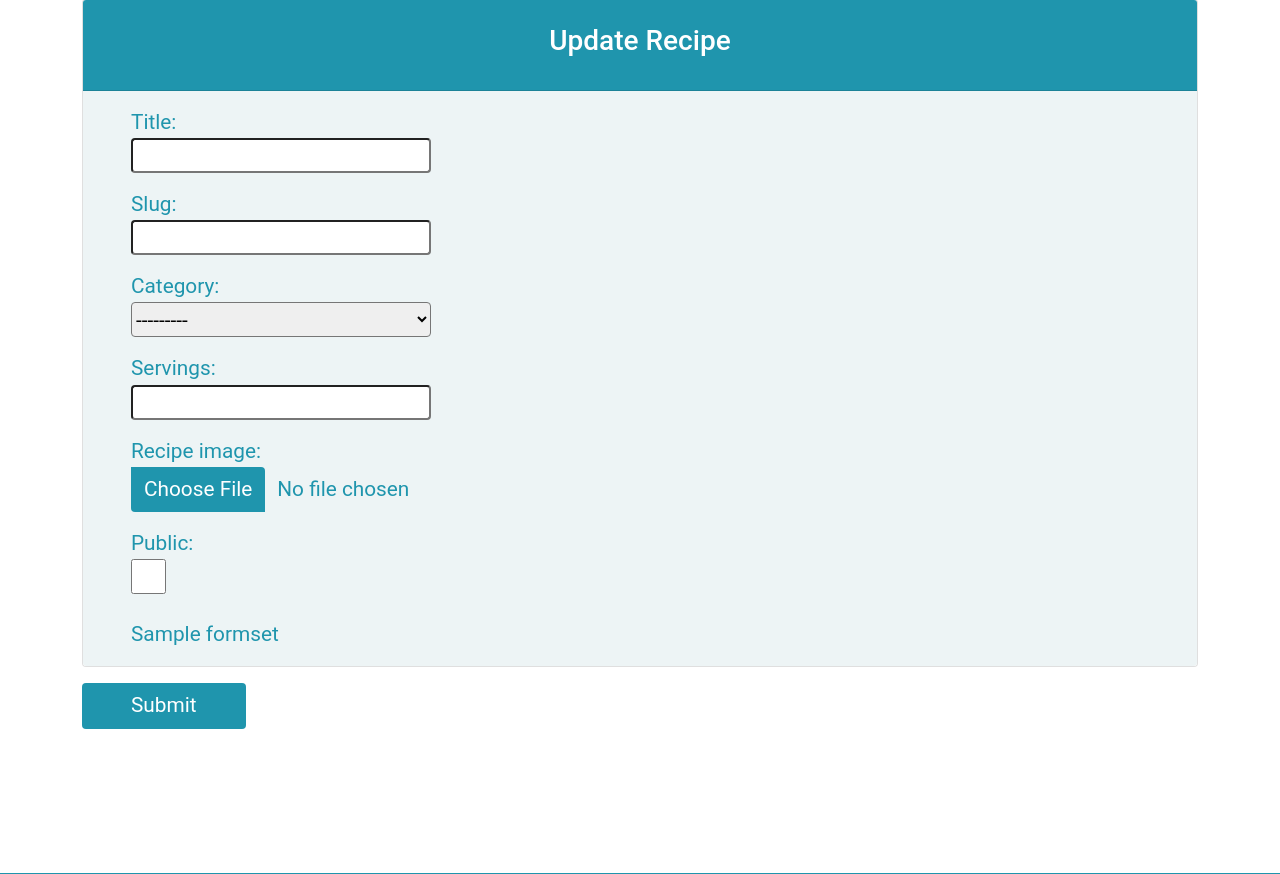
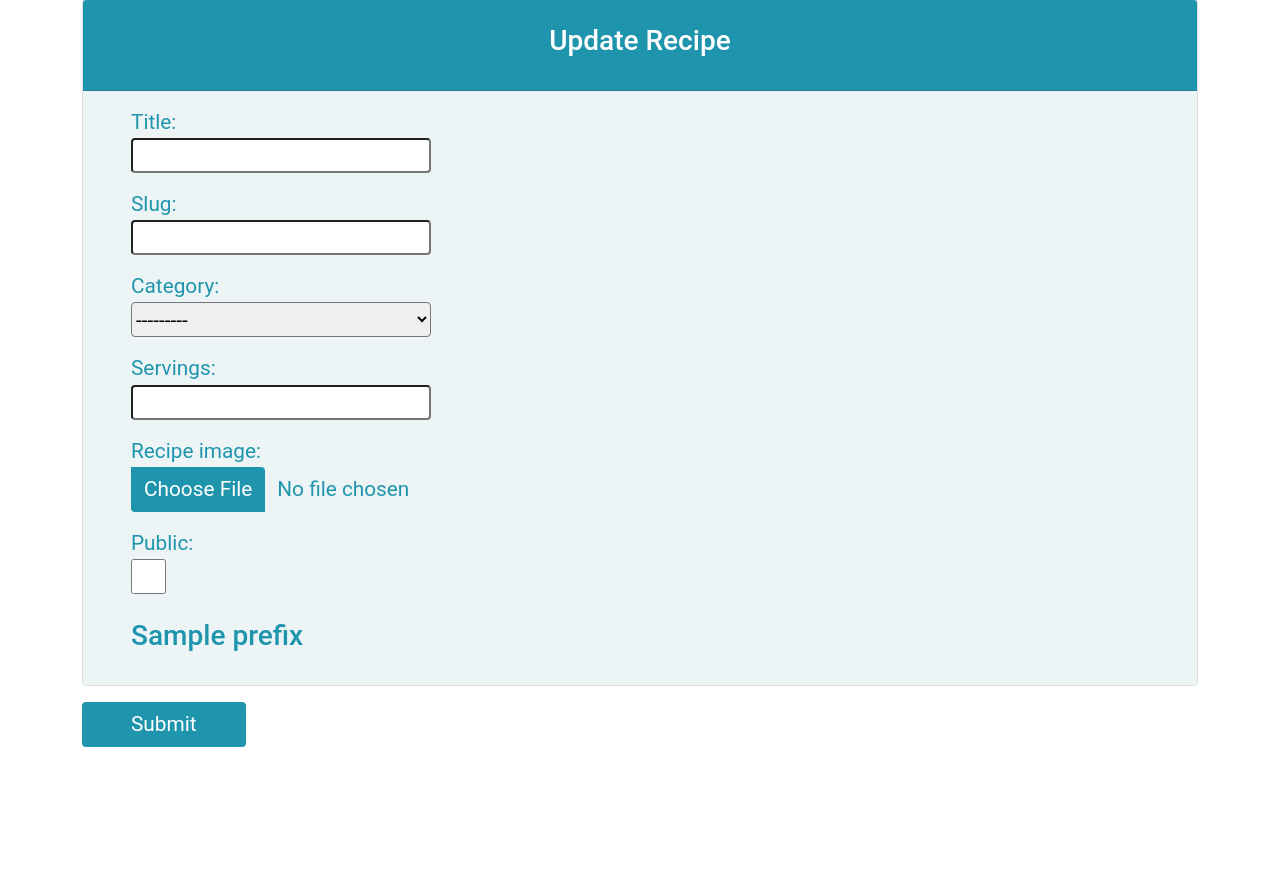
Before and after one commit to Paola62010/cookbook, a Django app: template templates/update_recipe.html in a window 1280 px wide. Shown: the part 210-1084 px from the top of the page. Run offline with Django 3.2, Linux system fonts and the light colour scheme; tables that the repository leaves empty hold one stand-in row (values such as "Sample post"); the template is opened without the code that fills it: values that come from a table or form of the project are taken from there, most other values are stand-ins (such as "Sample title", 1, 10 or a date in 2020); some libraries are stand-ins or nearby versions.

Commit message:
Correct update recipe template

```diff
--- a/main/forms.py
+++ b/main/forms.py
@@ -65,7 +65,7 @@ class StepForm(forms.ModelForm):
 class IngedientInline(InlineFormSetFactory):
     model = Ingredient
     fields = ['name', 'quantity']
-    prefix = 'ingredient-form'
+    prefix = 'Ingredients'
     factory_kwargs = {'extra': 1, 'max_num': None,
                       'can_order': False, 'can_delete': True}
 
@@ -73,7 +73,7 @@ class IngedientInline(InlineFormSetFactory):
 class StepInline(InlineFormSetFactory):
     model = Step
     fields = ['description']
-    prefix = 'step-form'
+    prefix = 'Steps'
     factory_kwargs = {'extra': 1, 'max_num': None,
                       'can_order': False, 'can_delete': True}
 
--- a/templates/create_recipe.html
+++ b/templates/create_recipe.html
@@ -11,11 +11,12 @@
                     <h3 class="text-center py-3">Create a new Recipe</h3>
                 </div>
                 <div class="card-body ps-md-5" id="create-body">
-                    <!-- {{ form.non_form_errors }} -->
+
                     {{ form.as_p }}
 
                     {% for formset in inlines %}
                     {{ formset.management_form }}
+                    <h3 class="my-3">{{ formset.prefix }}</h3>
 
                     <div id="{{ formset.prefix }}">
 
--- a/templates/update_recipe.html
+++ b/templates/update_recipe.html
@@ -11,11 +11,21 @@
                     <h3 class="text-center py-3">Update Recipe</h3>
                 </div>
                 <div class="card-body ps-md-5" id="create-body">
-                    {{ form.non_form_errors }}
+
                     {{ form.as_p }}
 
                     {% for formset in inlines %}
-                    {{ formset }}
+                    {{ formset.management_form }}
+
+                    <h3 class="my-3">{{ formset.prefix }}</h3>
+
+                    {% for subform in formset.forms %}
+                    <div id="{{ formset.prefix }}">
+                    {% if subform.instance.pk %}{{ subform.DELETE }}{% endif %}
+                    {{ subform }}
+                    </div>
+                    {% endfor %}
+
                     {% endfor %}
                 </div>
             </div>
@@ -25,5 +35,19 @@
         </form>
     </div>
 </main>
+{% block extra_footer_script %}
+<script src="https://code.jquery.com/jquery-2.2.4.js" integrity="sha256-iT6Q9iMJYuQiMWNd9lDyBUStIq/8PuOW33aOqmvFpqI=" crossorigin="anonymous"></script>
+<script src="/static/js/jquery.formset.js"></script>
+<script type="text/javascript">
+       $(function() {
+           {% for formset in inlines %}
+           $('div#{{ formset.prefix }}').formset({
+               prefix: '{{ formset.prefix }}',
+               formCssClass: 'dynamic-formset{{ forloop.counter }}'
+           });
+           {% endfor %}
+       })
+   </script>
+{% endblock %}
 
 {% endblock %}
```
